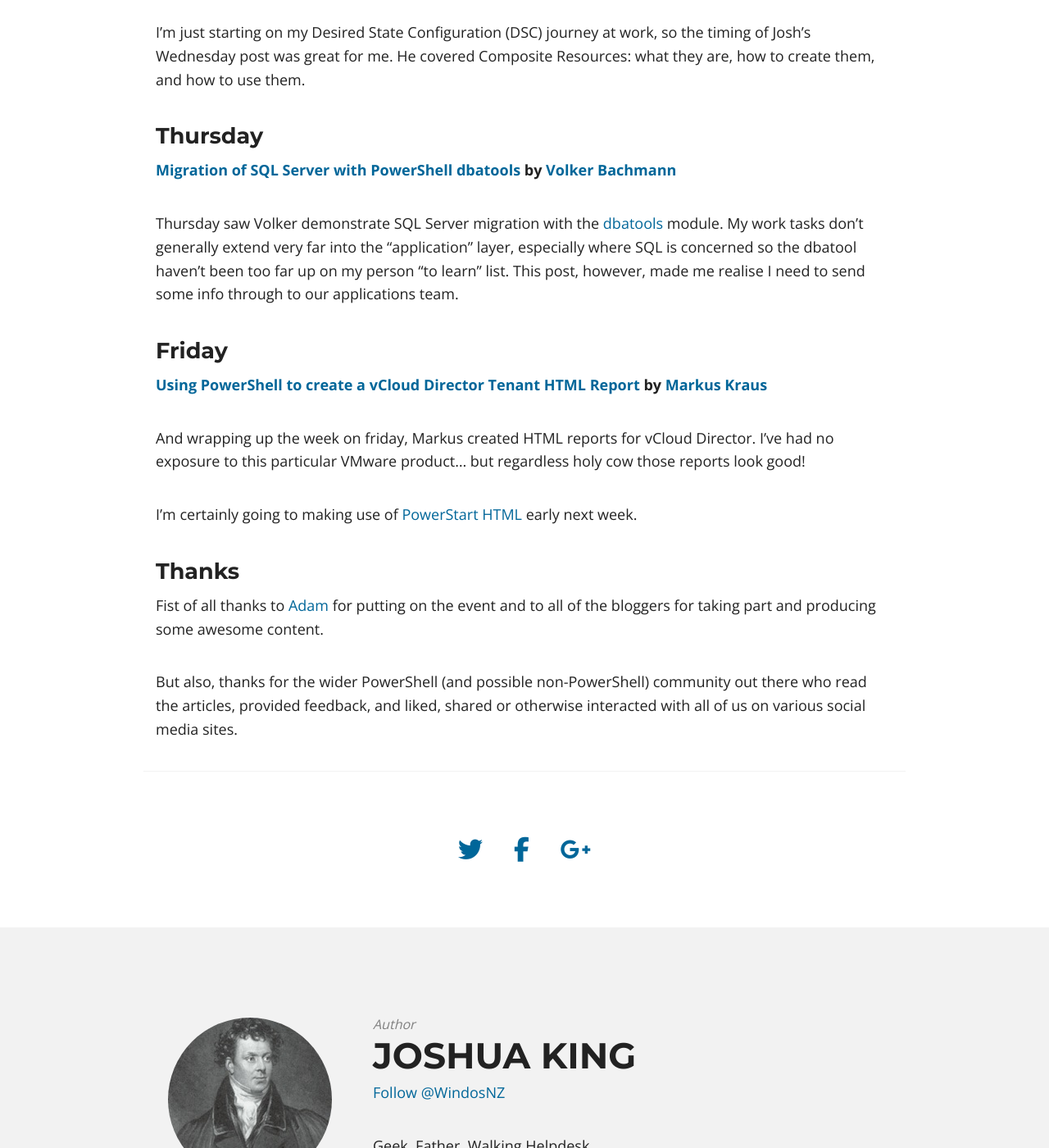
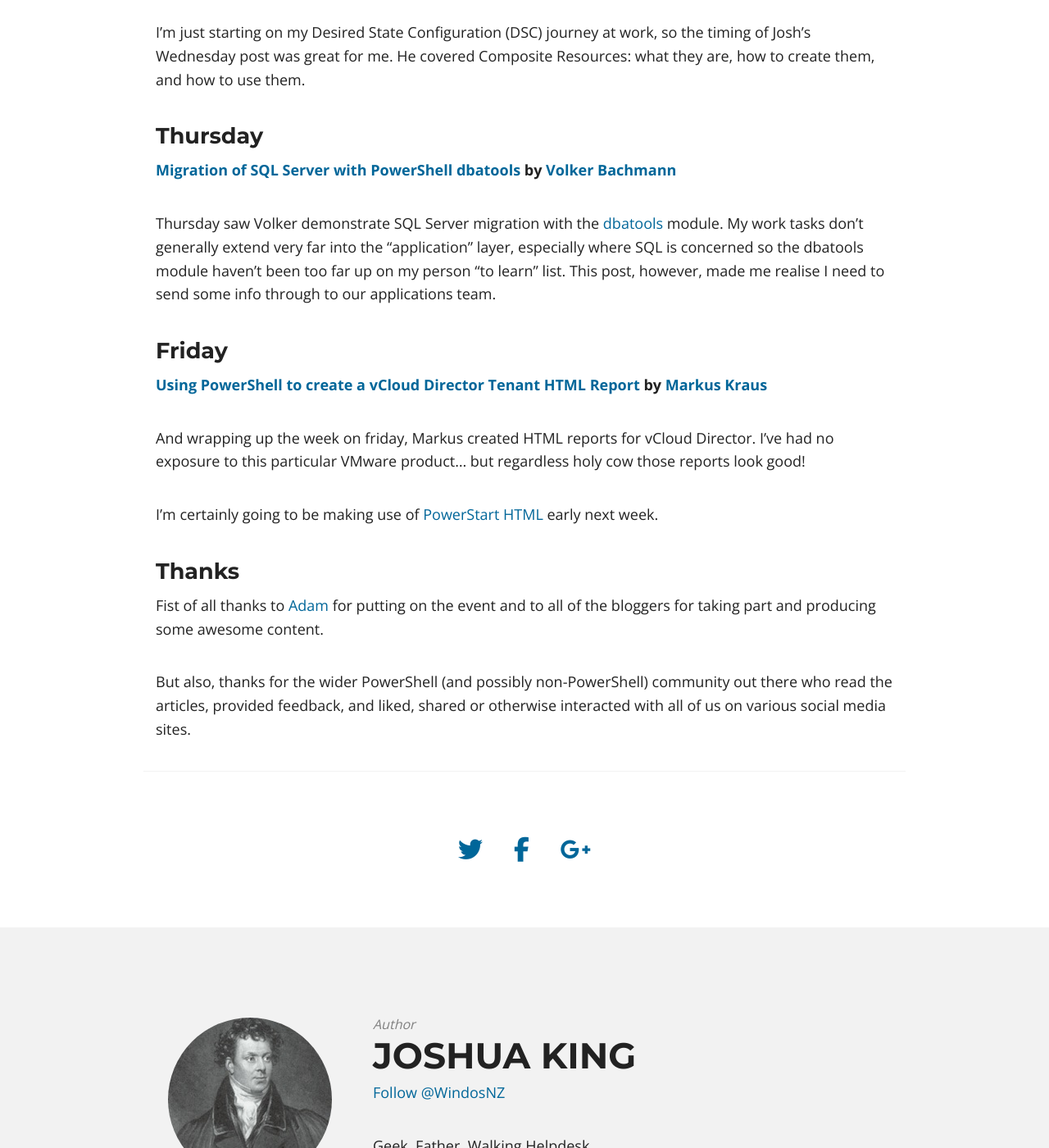
Before and after one commit to Windos/windos.github.io, a Jekyll site: the page built from _posts/2017-10-22-psblogweek-recap.md, in a window 1280 px wide and 1400 px high, scrolled down 1574 px. Shown: the whole window at 82% size. Built offline with Jekyll 4.4.1, drawn with Linux system fonts in a browser that asks for light colours; nearby versions of some CDN libraries; some web fonts are replaced; comment, search, counter and statistics services are not loaded.

Commit message:
small fixes

```diff
--- a/_posts/2017-10-22-psblogweek-recap.md
+++ b/_posts/2017-10-22-psblogweek-recap.md
@@ -65,7 +65,7 @@
 
 Thursday saw Volker demonstrate SQL Server migration with the [dbatools](https://dbatools.io/) module.
 My work tasks don't generally extend very far into the "application" layer, especially
-where SQL is concerned so the dbatool haven't been too far up on my person "to learn"
+where SQL is concerned so the dbatools module haven't been too far up on my person "to learn"
 list. This post, however, made me realise I need to send some info through to our
 applications team.
 
@@ -78,7 +78,7 @@
 had no exposure to this particular VMware product... but regardless holy cow those reports
 look good!
 
-I'm certainly going to making use of [PowerStart HTML](https://github.com/tdewin/randomsamples/tree/master/powerstarthtml)
+I'm certainly going to be making use of [PowerStart HTML](https://github.com/tdewin/randomsamples/tree/master/powerstarthtml)
 early next week.
 
 ### Thanks
@@ -86,7 +86,7 @@
 Fist of all thanks to [Adam](https://twitter.com/adbertram) for putting on the event and to
 all of the bloggers for taking part and producing some awesome content.
 
-But also, thanks for the wider PowerShell (and possible non-PowerShell) community out there
+But also, thanks for the wider PowerShell (and possibly non-PowerShell) community out there
 who read the articles, provided feedback, and liked, shared or otherwise interacted with all
 of us on various social media sites.
 
```
